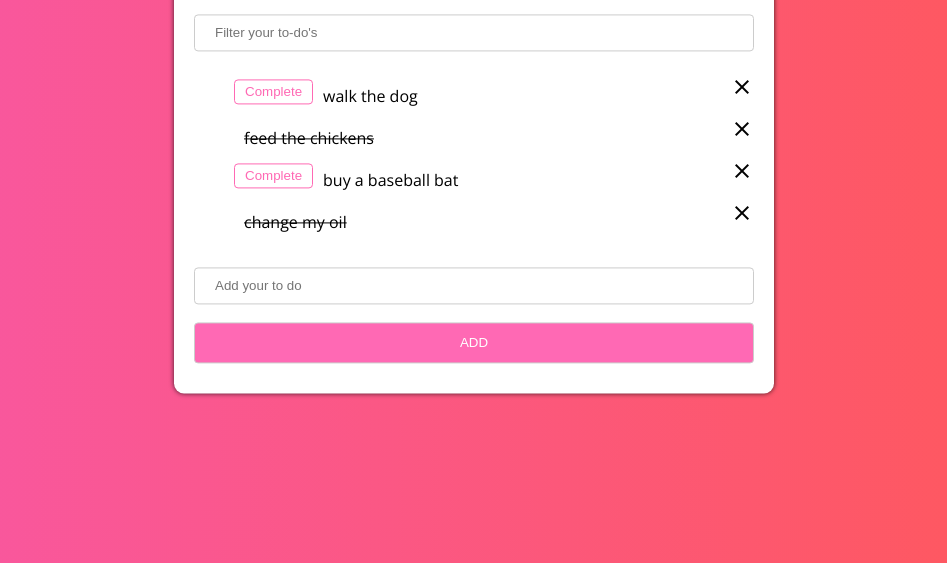
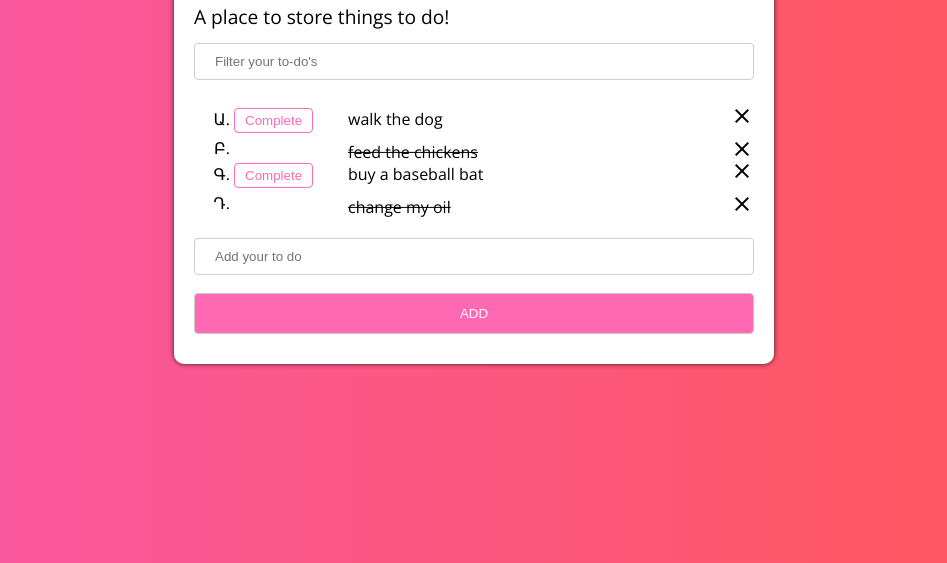
Before and after one commit to stevenkussmaul/angular-lab1-part1, a plain HTML site: page index.html in a window 1280 px wide. Shown: the part 253-816 px from the top of the page, without its empty margins (166-1113 px from the left). Drawn offline with nearby package versions, Linux system fonts and the light colour scheme.

Commit message:
updated styling

```diff
--- a/css/styles.css
+++ b/css/styles.css
@@ -18,10 +18,10 @@ body {
     transform: translate(-50%,-50%);
     /* height: 50vh; */
     width: 70vh;
-    display: flex;
-    flex-direction: column;
-    align-items: left;
-    justify-content: flex-start;
+    /* display: flex; */
+    /* flex-direction: column; */
+    /* align-items: left; */
+    /* justify-content: flex-start; */
     border-radius: 10px;
     Box-shadow: 0px 0px 5px 0px rgba(0,0,0,0.75);
     padding: 20px;
@@ -97,25 +97,40 @@ input {
 }
 
 li {
-    display: flex;
+    list-style-type: armenian;
+    /* position: absolute;
+    left:0;
+    display:inline; */
+    /* display: flex;
     flex-direction: row;
-    justify-content: flex-start;
+    justify-content: flex-start; */
     /* align-items: space-between; */
     /* border: 2px solid red; */
+    position: relative;
+    /* border: 2px solid black; */
 
 }
 
 .list-item {
     margin: 10px;
     align-self: flex-start;
+}
+
+.x-btn{
+    position: absolute;
+    right: 0;
+    top: 0px;
 
 }
 
-.li {
-    position: relative;
+.complete-button-container {
+    position: absolute;
+    /* left: 20px; */
+    /* top: 10px; */
 }
-.x-btn{
+
+.item-task {
     position: absolute;
-    right: 0;
-
+    left: 20%;
+    top: -6px;
 }
--- a/index.html
+++ b/index.html
@@ -21,13 +21,13 @@
             <form class="list-form">
                 <input type="text" ng-model="$ctrl.filterList" placeholder="Filter your to-do's">
                 <ol class="ol-list">
-                    <li ng-repeat="item in $ctrl.todoItemsArray | filter: $ctrl.filterList track by $index" class="li">
+                    <li ng-repeat="item in $ctrl.todoItemsArray | filter: $ctrl.filterList track by $index" id="li">
                         <section class="complete-btn-container">
-                            <button class="complete-button" ng-if="!item.completed" ng-click="item.completed=true">Complete</button>
+                            <button class="complete-button" ng-if="!item.completed" ng-click="item.completed = true">Complete</button>
                         </section>
-                        <section>
-                            <p ng-class="{ 'completed': item.completed === true
-                                }" class="list-item">{{ item.task }}</p>
+                        <section class="item-task">
+                            <p  ng-class="{ 'completed': item.completed === true }"
+                                class="list-item">{{ item.task }}</p>
                         </section>
                         <section class="x-btn">
                             <i ng-click="$ctrl.removeTodo($index);" cursor="pointer"
@@ -49,8 +49,6 @@
 
     </section>
 
-    <!-- ng-submit="$ctrl.todoItemsArray($ctrl.item);" -->
-
 
     <script src="https://code.angularjs.org/1.6.5/angular.js"></script>
 
```
